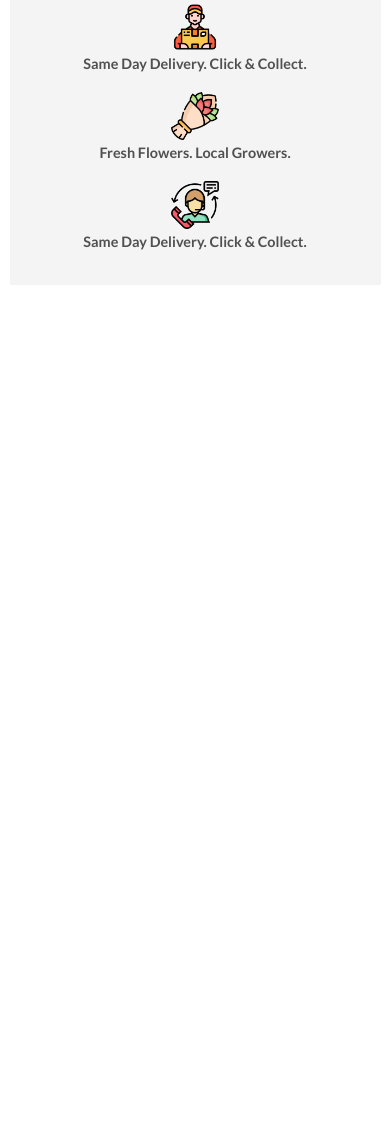
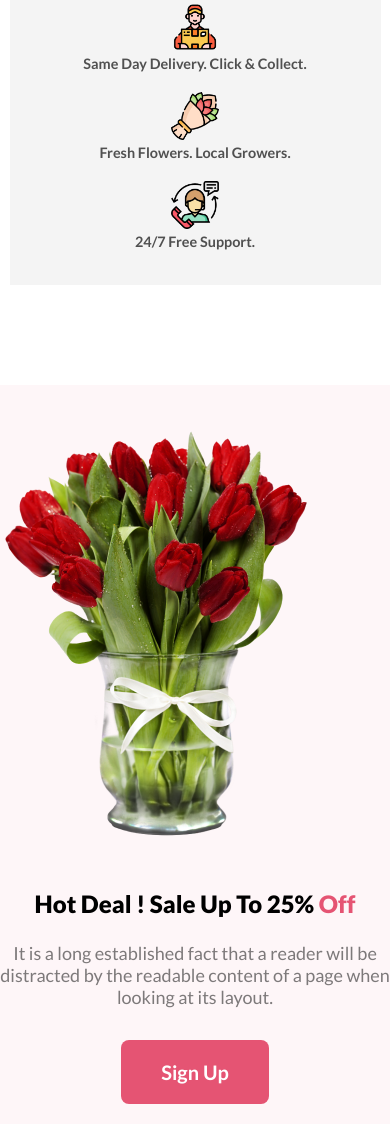
Before and after one commit to MdImran-Hossen-Jahid/flower-shop, a plain HTML site: page index.html in a window 390 px wide. Shown: the part 1070-2194 px from the top of the page. Before the commit the page ends 1355 px from the top, so only its background shows below. Drawn offline with Linux system fonts and the light colour scheme.

Commit message:
hot deal section added with responsive design for mobile device

```diff
--- a/index.html
+++ b/index.html
@@ -61,10 +61,22 @@
    <div style="text-align: center;">
     <img class="featured-icon" src="./Flower Asset/Group 59.png" alt="">
    </div>
-   <p class="feature-title lato-bold">Same Day Delivery. Click & Collect.</P>
+   <p class="feature-title lato-bold">24/7 Free Support.</P>
 </div>
 
     </div>
+</section>
+
+<section id="hot-deal">
+<div class="hot-deal-text-item">
+    <h3 id="hot-deal-title"class="lato-bold">Hot Deal ! Sale Up To 25% <span class="off">Off</span></h3>
+<p class="hot-deal-description lato-regular">It is a long established fact that a reader will be distracted by the readable content of a page when looking at its layout.</p>
+<button class="sign-up-button lato-bold">Sign Up</button>
+</div>
+
+<div class="flower-pod-item">
+    <img src="./Flower Asset/pngwing 8.png" alt="this is a flower pod" style="width: 318px; height: 420px;">
+</div>
 </section>
     </main>
     <footer>
--- a/style.css
+++ b/style.css
@@ -127,8 +127,49 @@ position: absolute;
   width: 245px;
   height: 320px;
 }
+/* featured flowers section styles end */
 
+/* hot deal section styles start */
+#hot-deal{
+  display: flex;
+  justify-content: space-evenly;
+  background-color:rgba(229, 84, 115, 0.05);
+  margin-top: 100px;
+}
+.hot-deal-text-item{
+  width: 500px;
+  text-align: center;
+  padding-top: 210px;
+  padding-bottom: 80px;
+}
+.flower-pod-item{
+  padding-top: 80px;
+  padding-bottom: 80px;
+}
+#hot-deal-title{
+  font-size: 1.5rem;
+  font-weight: 800;
+}
+.off{
+  color:#E55473;
+}
+.hot-deal-description{
+  font-size: 1.125rem;
+  color: rgba(39, 39, 39, 0.6);
+  margin-top: 24px;
+  margin-bottom: 32px;
+}
+.sign-up-button{
+font-weight: 700;
+font-size: 1.25rem;
+padding: 20px 40px;
+border: none;
+border-radius: 8px;
+color: white;
+background:rgba(229, 84, 115, 1);
+}
 
+/* hot deal section styles end */
 .display-hidden{
   display: none;
 }
@@ -181,7 +222,17 @@ flex-direction: column;
 .featured-text-area{
   width: 100%;
 }
-
-
+#hot-deal{
+  flex-direction: column-reverse;
+}
+.flower-pod-item {
+  padding-top: 40px;
+  padding-bottom: 20px;
+}
+.hot-deal-text-item{
+  width: auto;
+  padding-top: 20px;
+  padding-bottom: 20px;
+}
 
 }
```
